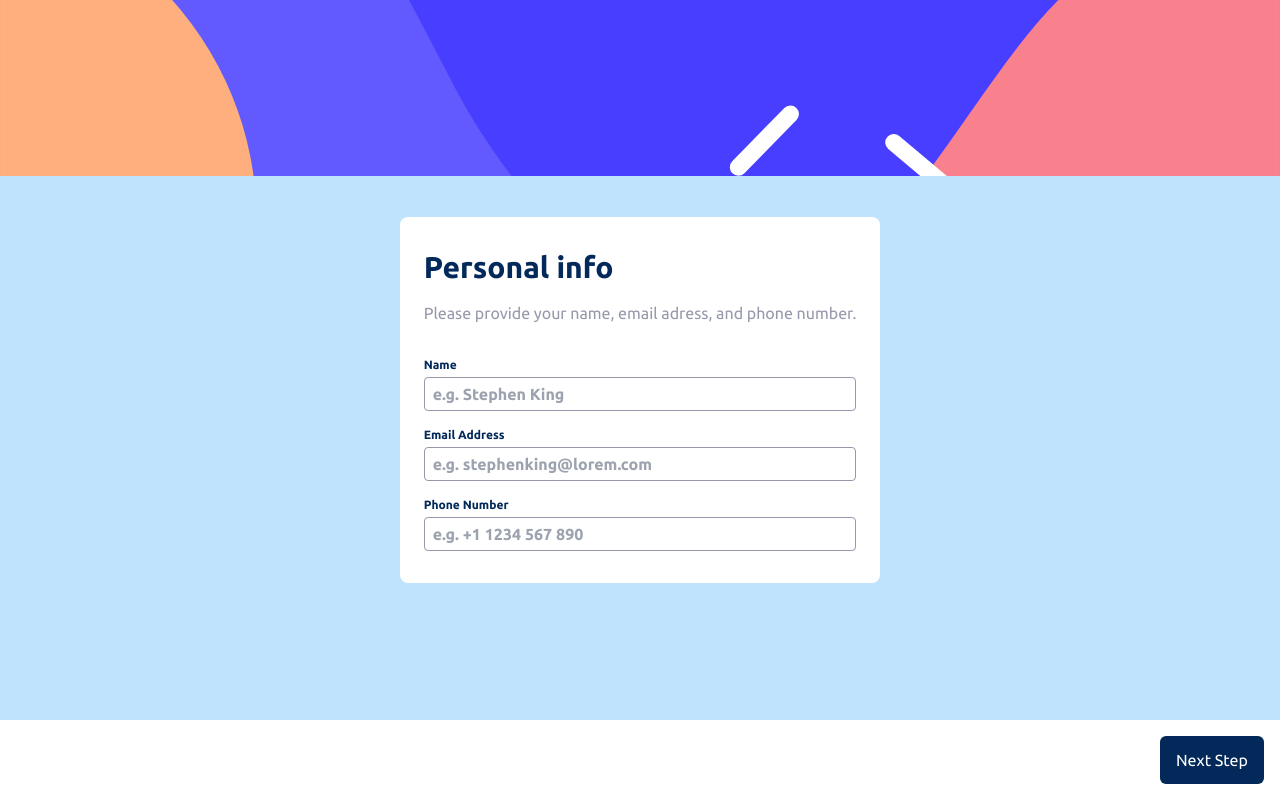
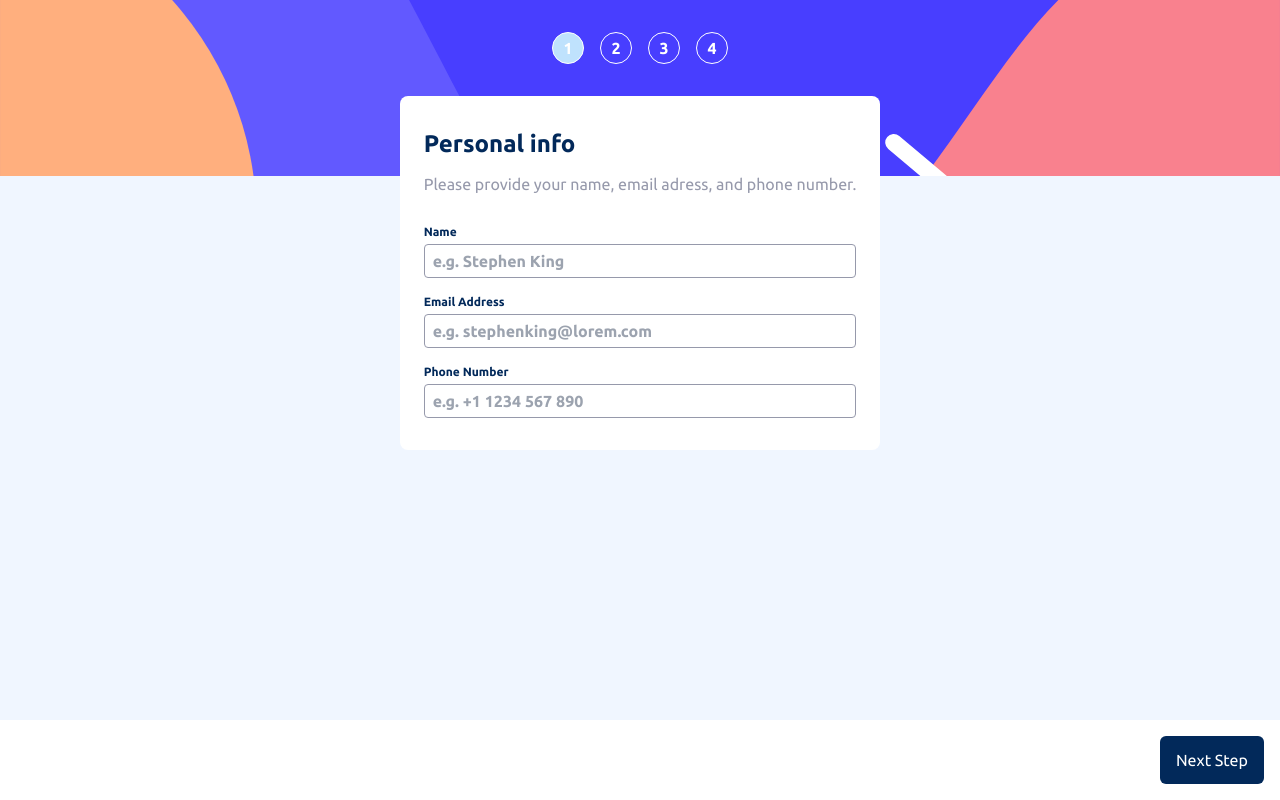
Before and after one commit to DanielW720/multi-step-form, a Next.js app in the folder solution/: page / in a window 1280 px wide. Built offline with nearby package versions, Linux system fonts and the light colour scheme.

Commit message:
Step state top visualisation

```diff
--- a/solution/src/app/forms/stepOne.tsx
+++ b/solution/src/app/forms/stepOne.tsx
@@ -14,26 +14,28 @@ type FormError = {
   phone: string | null;
 };
 
-const defaultFormErros = { name: null, email: null, phone: null };
+const defaultFormErrors = { name: null, email: null, phone: null };
 
-export default function StepOne() {
+export default function StepOne({ nextStep }: { nextStep: () => void }) {
   const { register, handleSubmit } = useForm<Inputs>();
-  const [errors, setErrors] = useState<FormError>(defaultFormErros);
+  const [errors, setErrors] = useState<FormError>(defaultFormErrors);
   const onSubmit: SubmitHandler<Inputs> = (data) => {
+    // Validate form inputs. If not valid, set error state and terminate submission. If valid, set error state to default, continue submission and go to next step
     const currentErrors = validateForm(data);
     if (currentErrors.name || currentErrors.email || currentErrors.phone) {
       console.log(currentErrors);
       setErrors(currentErrors);
-    } else if (errors.name || errors.email || errors.phone) {
-      setErrors(defaultFormErros);
+      return;
     }
-    console.log(data);
+    // Reset error state to default in case it's not already in default state
+    setErrors(defaultFormErrors);
+    nextStep();
   };
 
   return (
     <div>
-      <h1 className="text-[#02295a] text-3xl font-bold">Personal info</h1>
-      <p className="text-[#9699ab] my-4">
+      <h1 className="text-marineBlue text-2xl font-bold">Personal info</h1>
+      <p className="text-[#9699ab] my-3">
         Please provide your name, email adress, and phone number.
       </p>
       <form onSubmit={handleSubmit(onSubmit)} className="flex flex-col">
@@ -109,7 +111,11 @@ export default function StepOne() {
           }`}
         />
 
-        <NextStep onSubmit={onSubmit} />
+        <NextStep
+          onSubmit={(e) => {
+            onSubmit(e);
+          }}
+        />
       </form>
     </div>
   );
--- a/solution/src/app/layout.tsx
+++ b/solution/src/app/layout.tsx
@@ -19,13 +19,14 @@ export default function RootLayout({
   return (
     <html lang="en">
       <body
-        className={`${ubuntu.className} w-screen min-h-screen text-gray-900 flex flex-col items-center justify-center bg-[#bfe2fd]`}
+        className={`${ubuntu.className} w-screen min-h-screen text-gray-900 flex flex-col items-center bg-background`}
       >
         <div className="absolute inset-0 h-44 -z-10">
           <Image
             src={bgSidebarMobile}
             alt="Background mobile"
             fill
+            priority
             className="object-cover"
           />
         </div>
--- a/solution/src/app/page.tsx
+++ b/solution/src/app/page.tsx
@@ -1,12 +1,32 @@
 "use client";
 
+import { useState } from "react";
 import StepOne from "./forms/stepOne";
 
+type Step = 1 | 2 | 3 | 4;
+
 export default function Home() {
+  const [step, setStep] = useState<Step>(1);
+
   return (
     <main className="px-6">
+      <div className="flex justify-center h-24 items-center">
+        {[1, 2, 3, 4].map((num) => (
+          <div
+            key={num}
+            className={`h-8 w-8 text-white flex items-center font-bold justify-center mx-2 rounded-full border-white border-[1px] ${
+              num === step && "bg-lightBlue text-marineBlue"
+            }`}
+          >
+            {num}
+          </div>
+        ))}
+      </div>
       <div className="bg-white rounded-lg px-6 py-8">
-        <StepOne />
+        {step === 1 && <StepOne nextStep={() => setStep(2)} />}
+        {/* {step === 1 && <StepOne />}
+        {step === 1 && <StepOne />}
+        {step === 1 && <StepOne />} */}
       </div>
     </main>
   );
--- a/solution/tailwind.config.ts
+++ b/solution/tailwind.config.ts
@@ -13,6 +13,11 @@ const config: Config = {
         "gradient-conic":
           "conic-gradient(from 180deg at 50% 50%, var(--tw-gradient-stops))",
       },
+      colors: {
+        marineBlue: "#02295a",
+        background: "#f0f6ff",
+        lightBlue: "#bfe2fd",
+      },
     },
   },
   plugins: [],
```
